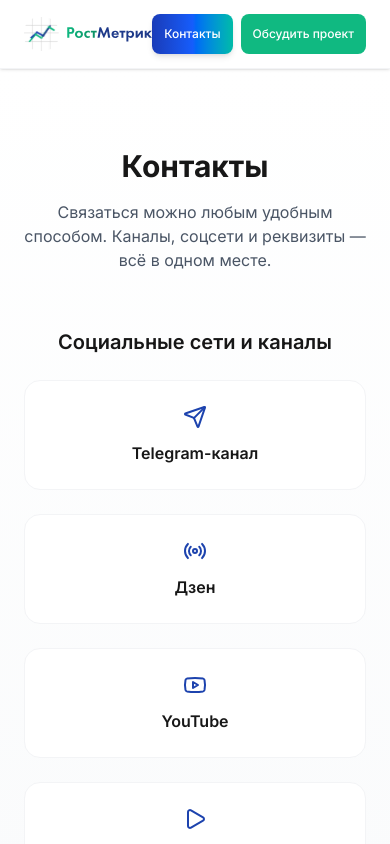
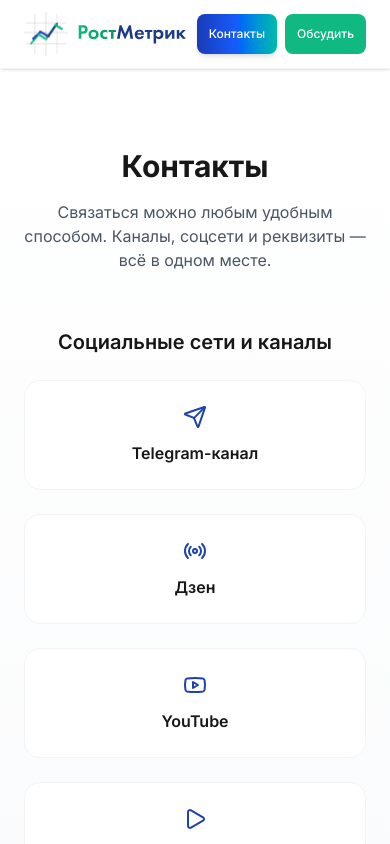
Before and after one commit to WoK3Rrr/rostmetric-next, a Next.js app: page /contacts in a window 390 px wide. Shown: the top 844 px of the page. Built offline with nearby package versions, Linux system fonts and the light colour scheme.

Commit message:
mobile header fix

```diff
--- a/src/app/layout.tsx
+++ b/src/app/layout.tsx
@@ -93,11 +93,12 @@
   </a>
 
   <a
-    href="/form"
-    className="inline-flex min-h-10 items-center justify-center whitespace-nowrap rounded-lg bg-primary px-3 sm:px-4 md:px-5 py-2 text-xs sm:text-sm font-medium text-white transition hover:opacity-90"
-  >
-    Обсудить проект
-  </a>
+  href="/form"
+  className="inline-flex min-h-10 items-center justify-center whitespace-nowrap rounded-lg bg-primary px-3 sm:px-4 md:px-5 py-2 text-xs sm:text-sm font-medium text-white transition hover:opacity-90"
+>
+  <span className="sm:hidden">Обсудить</span>
+  <span className="hidden sm:inline">Обсудить проект</span>
+</a>
 </div>
   </div>
 </header>
```
